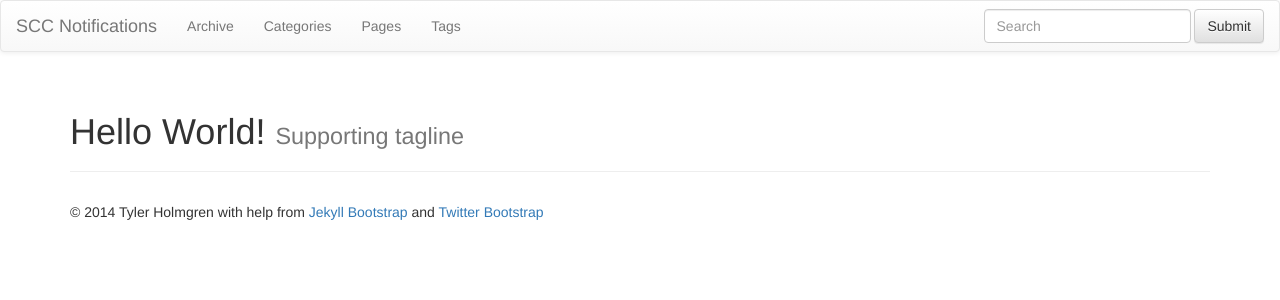
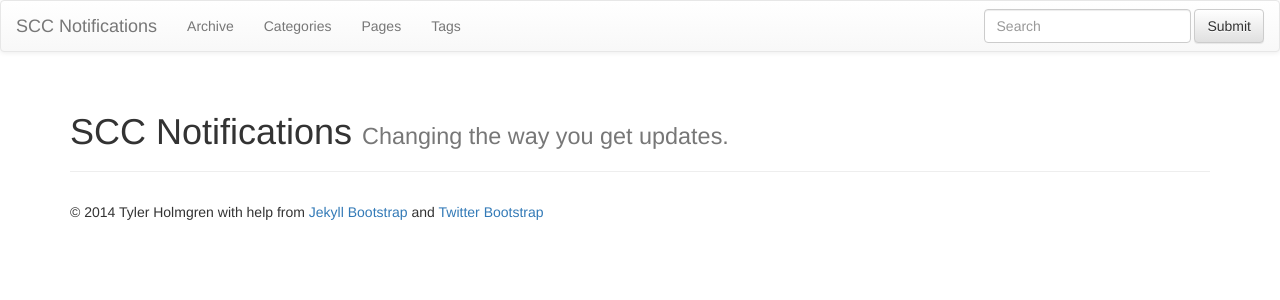
Before and after one commit to vparfonov/sccn, a Jekyll site: the page built from index.md, in a window 1280 px wide. Shown: the top 300 px of the page. Built offline with Jekyll 4.4.1, drawn with Linux system fonts in a browser that asks for light colours; nearby versions of some CDN libraries; library files that are not in the unit come from our copies.

Commit message:
added a little personalization

```diff
--- a/_config.yml
+++ b/_config.yml
@@ -9,7 +9,7 @@ highlighter: pygments
 # so be sure to set them if your theme uses them.
 #
 title : SCC Notifications
-tagline: Changing the way you get SCC Notifications.
+tagline: Changing the way you get updates.
 author :
   name : Tyler Holmgren
   email : tylerholmgren@tjh.pw
--- a/index.md
+++ b/index.md
@@ -1,7 +1,7 @@
 ---
 layout: page
-title: Hello World!
-tagline: Supporting tagline
+title: SCC Notifications
+tagline: Changing the way you get updates.
 ---
 
 <ul class="posts">
```
Also changed, not shown: 4 other files.
